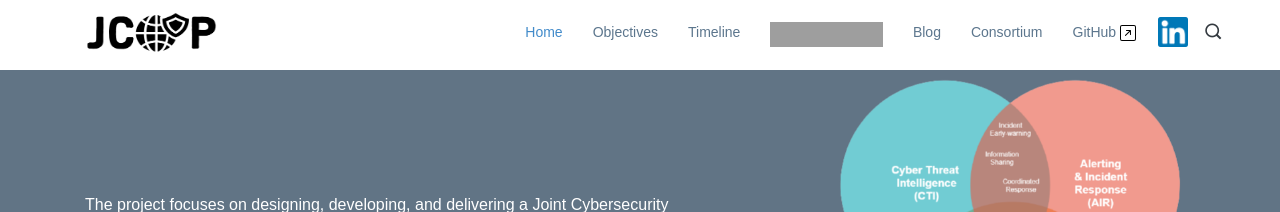
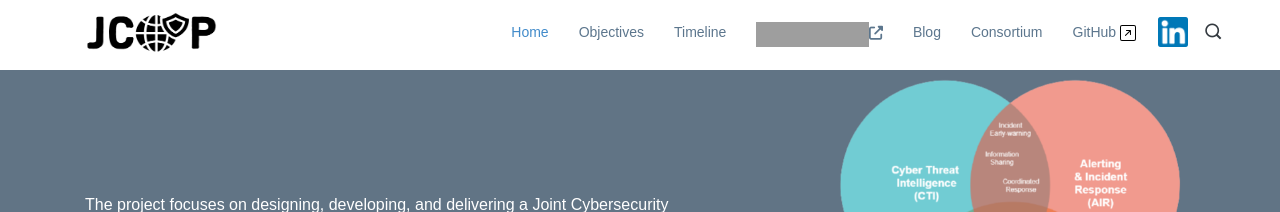
Before and after one commit to mateusdz/jcopweb, a Jekyll site: the page built from index.html, in a window 1280 px wide. Shown: the top 212 px of the page. Built offline with Jekyll 4.4.1, drawn with Linux system fonts in a browser that asks for light colours; nearby versions of some CDN libraries; library files that are not in the unit come from our copies; grey boxes are pictures that could not be loaded.

Commit message:
nav + fontawesome

```diff
--- a/_includes/header.html
+++ b/_includes/header.html
@@ -21,6 +21,7 @@
     <link href="{{ site.baseurl }}/assets/vendor/boxicons/css/boxicons.min.css" rel="stylesheet">
     <link href="{{ site.baseurl }}/assets/vendor/animate.css/animate.min.css" rel="stylesheet">
     <link href="{{ site.baseurl }}/assets/vendor/aos/aos.css" rel="stylesheet">
+    <link rel="stylesheet" href="path/to/font-awesome/css/font-awesome.min.css">
 
     <!-- Template Main CSS File -->
     <link href="{{ site.baseurl }}/assets/css/style.css" rel="stylesheet">
--- a/_includes/navbar.html
+++ b/_includes/navbar.html
@@ -18,7 +18,7 @@
           <a class="nav-link" href="{{ site.baseurl }}/timeline.html">Timeline</a>
         </li>
         <li class="nav-item">
-          <a class="nav-link" href="https://zenodo.org/communities/jcop/"><img src="https://about.zenodo.org/static/img/logos/zenodo-black.svg" alt="zenodo logo" height="25"></a>
+          <a class="nav-link" href="https://zenodo.org/communities/jcop/"><img src="https://about.zenodo.org/static/img/logos/zenodo-black.svg" alt="zenodo logo" height="25"><i class="fa fa-external-link"></i></a>
         </li>
         <li class="nav-item">
           <a class="nav-link" href="{{ site.baseurl }}/blogposts.html">Blog</a>
```
